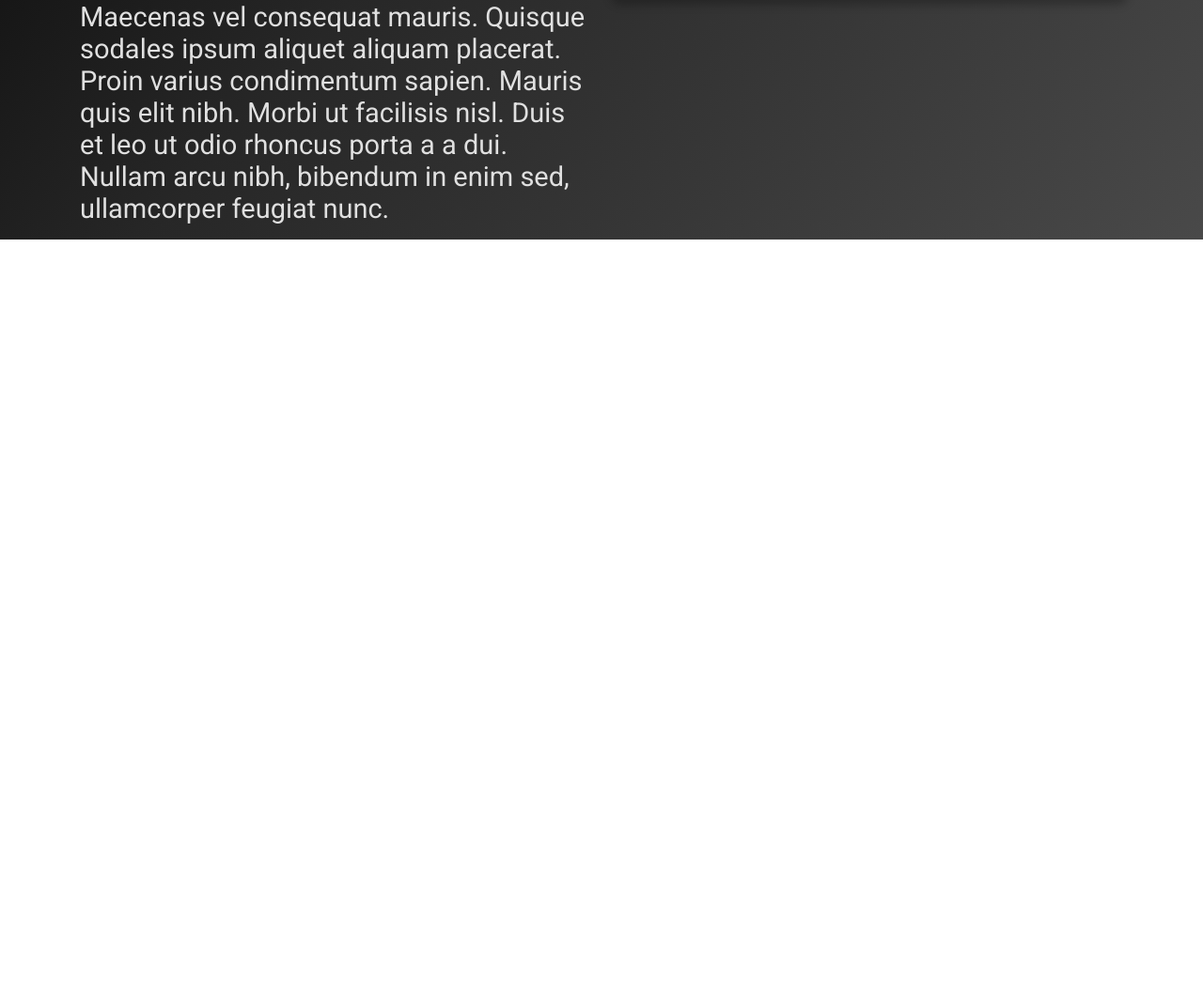
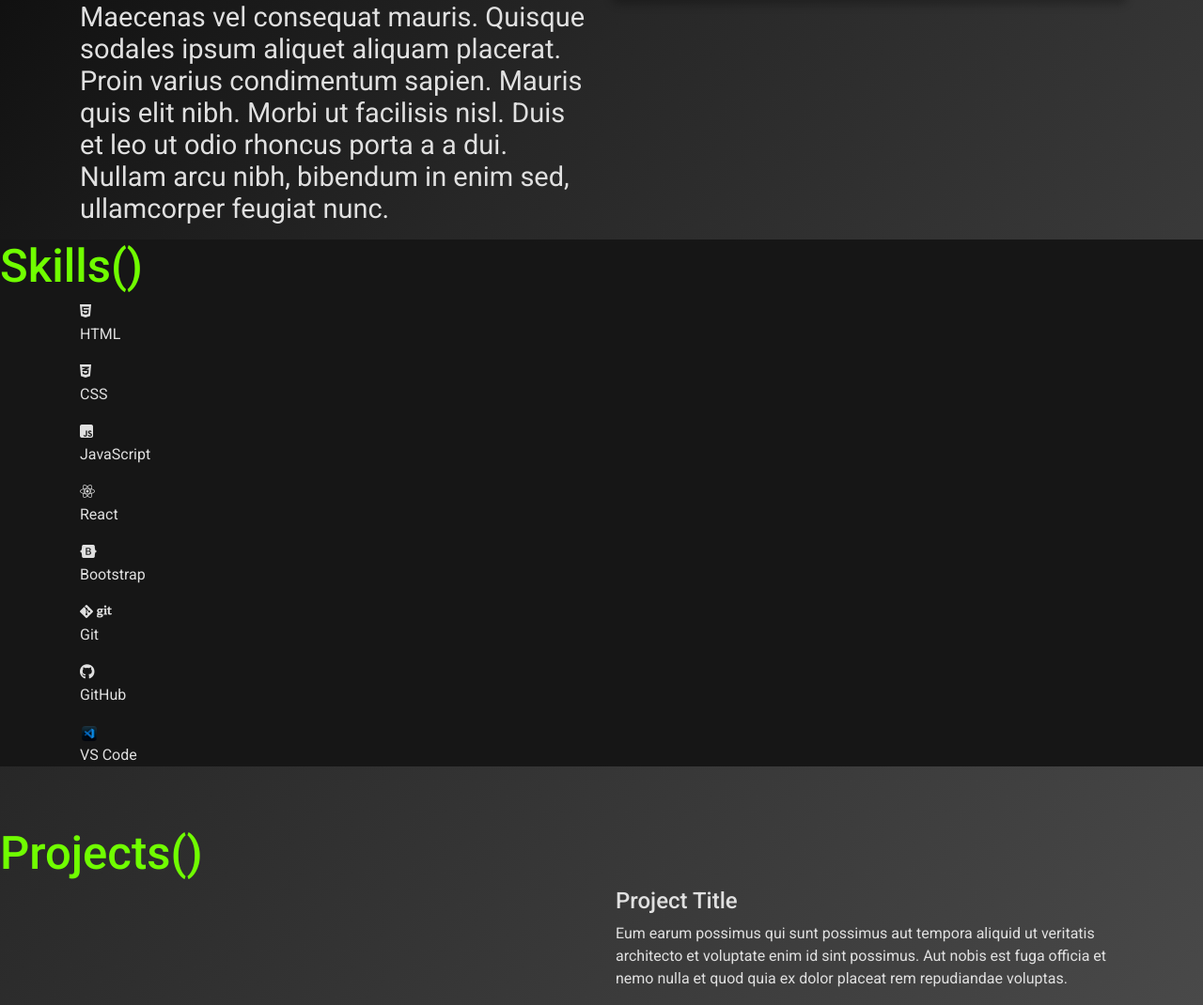
Before and after one commit to hamidehparsa/Hamideh-Portfolio, a plain HTML site: page index.html in a window 1280 px wide. Shown: the part 599-1669 px from the top of the page at 94% size. Before the commit the page ends 854 px from the top, so only its background shows below. Drawn offline with nearby package versions, Linux system fonts and the light colour scheme.

Commit message:
added skills section

```diff
--- a/index.html
+++ b/index.html
@@ -57,7 +57,7 @@
         />
       </div>
     </div>
-    <div class="about-me">
+    <div class="subheading about-me">
       <div class="container">
         <div class="row">
           <div class="col-6">
@@ -85,5 +85,86 @@
         </div>
       </div>
     </div>
+    <div class="subheading skills">
+      <h3>Skills()</h3>
+      <div class="container">
+        <div class="row">
+            <div class="col-md-3">
+
+            </div>
+            <div class="md-3">
+
+            </div>
+        </div>
+        <div class="skill-icon">
+            <i class="fa-brands fa-html5"></i>
+            <p class="skill-name">HTML</p>
+        </div>
+        <div class="skill-icon">
+            <i class="fa-brands fa-css3-alt"></i>
+            <p class="skill-name">CSS</p>
+        </div>
+        <div class="skill-icon">
+            <i class="fa-brands fa-square-js"></i>
+            <p class="skill-name">JavaScript</p>
+        </div>
+        <div class="skill-icon">
+            <i class="fa-brands fa-react"></i>
+            <p class="skill-name">React</p>
+        </div>
+        <div class="skill-icon">
+            <i class="fa-brands fa-bootstrap"></i>
+            <p class="skill-name">Bootstrap</p>
+        </div>
+        <div class="skill-icon">
+            <div>
+                <i class="fa-brands fa-git-alt"></i>
+                <i class="fa-brands fa-git" id="git"></i>
+            </div>
+            <p class="skill-name">Git</p>
+        </div>
+        <div class="skill-icon">
+            <i class="fa-brands fa-github"></i>
+            <p class="skill-name">GitHub</p>
+        </div>
+        <div class="skill-icon">
+            <img src="images/vsocde icon.png" alt="" width="20px">
+            <p class="skill-name">VS Code</p>
+        </div>
+      </div>
+    </div>
+    <div class="subheading certificates">
+      <div class="container">
+        <div class="row">
+          <div class="col-md-6">
+            <img src="" alt="" />
+          </div>
+          <div class="col-md-6">
+            <img src="" alt="" />
+          </div>
+          <div class="row">
+          <div class="col-md-6">
+            <img src="" alt="" />
+          </div>
+          <div class="col-md-6">
+            <img src="" alt="" />
+          </div>
+        </div>
+      </div>
+    </div>
+    <div class="subheading projects">
+        <h3>Projects()</h3>
+        <div class="container">
+            <div class="row">
+                <div class="col-md-6">
+                    <img src="" alt="">
+                </div>
+                <div class="col-md-6">
+                    <h4>Project Title</h4>
+                    <p>Eum earum possimus qui sunt possimus aut tempora aliquid ut veritatis architecto et voluptate enim id sint possimus. Aut nobis est fuga officia et nemo nulla et quod quia ex dolor placeat rem repudiandae voluptas.</p>
+                </div>
+            </div>
+        </div>
+    </div>
   </body>
 </html>
--- a/style/portfolio.css
+++ b/style/portfolio.css
@@ -52,7 +52,7 @@ body {
   border-radius: 50%;
 }
 
-.about-me h3 {
+.subheading h3 {
   font-size: 49px;
   line-height: 57px;
   color: var(--branding-color);
@@ -81,3 +81,11 @@ body {
   font-size: 25px;
   line-height: 28px;
 }
+
+.skills {
+  background-color: #161616;
+}
+
+.skills fa-brands {
+  font-size: 36px;
+}
```
Also changed, not shown: images/vsocde icon.png (added).
